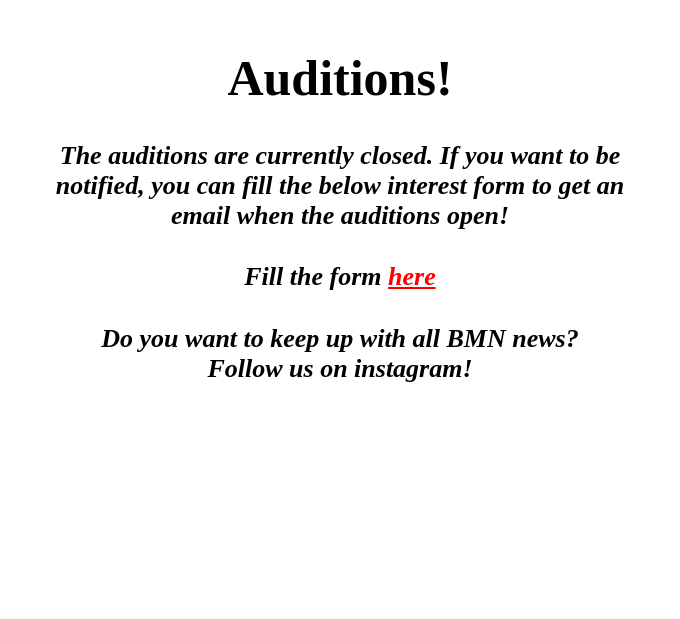
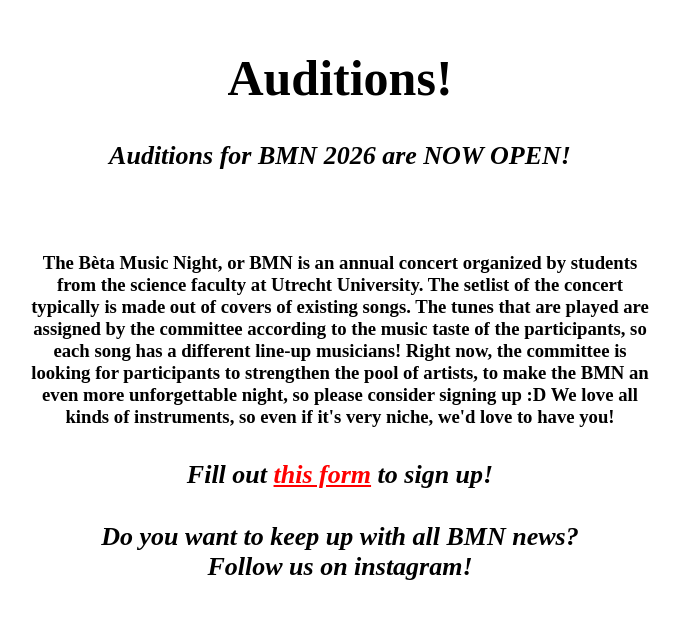
Before and after one commit to BMN-Comm/bmn-site, a SvelteKit app: page /auditions in a window 1280 px wide. Shown: the part 133-752 px from the top of the page, without its empty margins (300-980 px from the left). Built offline with nearby package versions, Linux system fonts and the light colour scheme; no server answers.

Commit message:
Tekst verandering auditions page en logo fix

```diff
--- a/src/lib/components/navbar.svelte
+++ b/src/lib/components/navbar.svelte
@@ -23,7 +23,7 @@
 
 <div class="header-wrapper">
 	<Header bind:isSideNavOpen={$open} persistentHamburgerMenu={innerWidth < 1056}>
-		<img src="BMN2024.png" height="100%" alt="BMNLogo" style="margin-right: 10px;" />
+		<img src="BMN2026.png" height="100%" alt="BMNLogo" style="margin-right: 10px;" />
 		<HeaderNav>
 			<HeaderNavItem href="/" text="Home" />
             <HeaderNavItem href="/photos" text="Photos" />
--- a/src/routes/+page.svelte
+++ b/src/routes/+page.svelte
@@ -72,7 +72,7 @@
 	<svelte:component this={Carousel} autoplay>
 		{#each carouselPhotos as foto}
 			<div class="carouselDiv">
-				<img class="BMNLogoCarousel" src="BMN2024.png" alt="BMNLogo" />
+				<img class="BMNLogoCarousel" src="BMN2026.png" alt="BMNLogo" />
 				<img class="carouselPhoto" src="carouselPhotos/{foto}" alt={foto} />
 			</div>
 		{/each}
--- a/src/routes/auditions/+page.svelte
+++ b/src/routes/auditions/+page.svelte
@@ -5,8 +5,11 @@
 
 <div class="tickText">
     <h1><strong>Auditions!</strong></h1>
-    <h2>The auditions are currently closed. If you want to be notified, you can fill the below interest form to get an email when the auditions open!</h2>
-    <h2>Fill the form <a href="https://forms.gle/jXuT1JZXQDBLTspv9">here</a></h2>
+    <h2>Auditions for BMN 2026 are NOW OPEN! <br> <br> <br> </h2>
+    <h3>The Bèta Music Night, or BMN is an annual concert organized by students from the science faculty at Utrecht University. The setlist of the concert typically is made out of covers of existing songs.
+        The tunes that are played are assigned by the committee according to the music taste of the participants, so each song has a different line-up musicians! Right now, the committee is looking for
+        participants to strengthen the pool of artists, to make the BMN an even more unforgettable night, so please consider signing up :D We love all kinds of instruments, so even if it's very niche, we'd love to have you! </h3>
+    <h2>Fill out <a href="https://forms.gle/VuSjpEzTekcWQ3YN8">this form</a> to sign up!</h2>
     <h2>Do you want to keep up with all BMN news?<br> Follow us on instagram!</h2>
     <a href= https://instagram.com/betamusicnight>
         <img class="socialImg" width="100px" src="socials/instagram.png" alt="InstagramIcon" />
```
Also changed, not shown: static/BMN2026.png (added).
